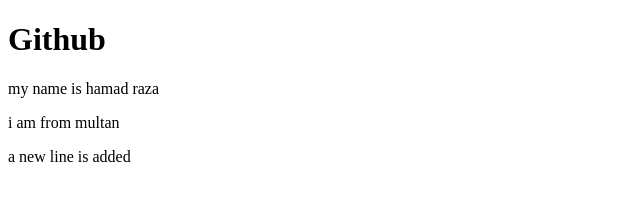
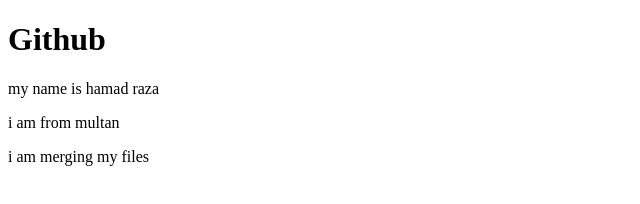
Before and after one commit to hamee07/hello-git, a plain HTML site: page index.html in a window 1280 px wide. Shown: the full height of the page, 0-640 px from the left. Drawn offline with Linux system fonts and the light colour scheme.

```diff
--- a/index.html
+++ b/index.html
@@ -10,6 +10,6 @@
     <h1>Github</h1>
     <p>my name is hamad raza</p>
     <p>i am from multan</p>
-    <p>a new line is added</p>
+    <p>i am merging my files</p>
 </body>
 </html>
```
